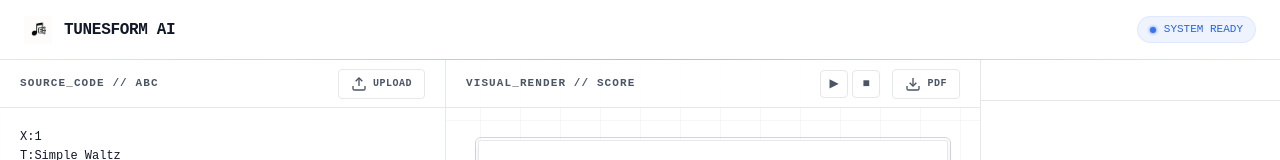
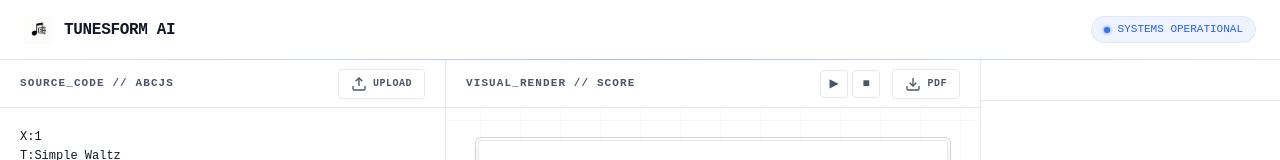
Before and after one commit to zach3141592/Cursor-For-Music-Arranging, a Next.js app: page /arrange in a window 1280 px wide. Shown: the top 160 px of the page. Built offline with nearby package versions, Linux system fonts and the light colour scheme.

Commit message:
change content

```diff
--- a/app/arrange/page.tsx
+++ b/app/arrange/page.tsx
@@ -316,7 +316,7 @@ export default function Home() {
         <div className="header-right">
           <div className="system-status">
             <div className="status-dot"></div>
-            <span>SYSTEM READY</span>
+            <span>SYSTEMS OPERATIONAL</span>
           </div>
         </div>
       </header>
@@ -334,7 +334,7 @@ export default function Home() {
           {/* ABC Notation Panel */}
           <section className="notation-panel">
             <div className="panel-header">
-              <h2>SOURCE_CODE // ABC</h2>
+              <h2>SOURCE_CODE // ABCJS</h2>
               <button
                 className="btn-header-upload"
                 onClick={handleUploadClick}
```
